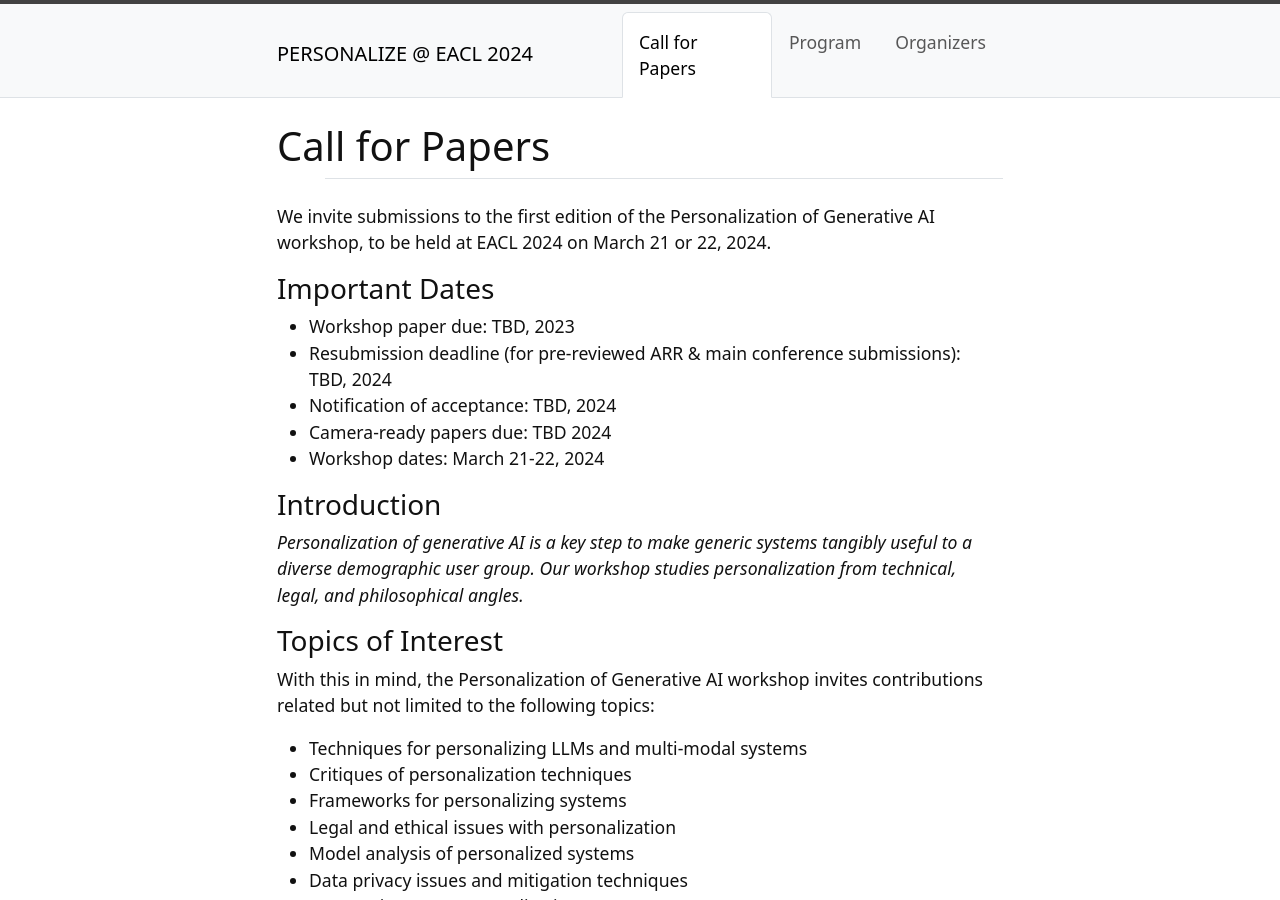
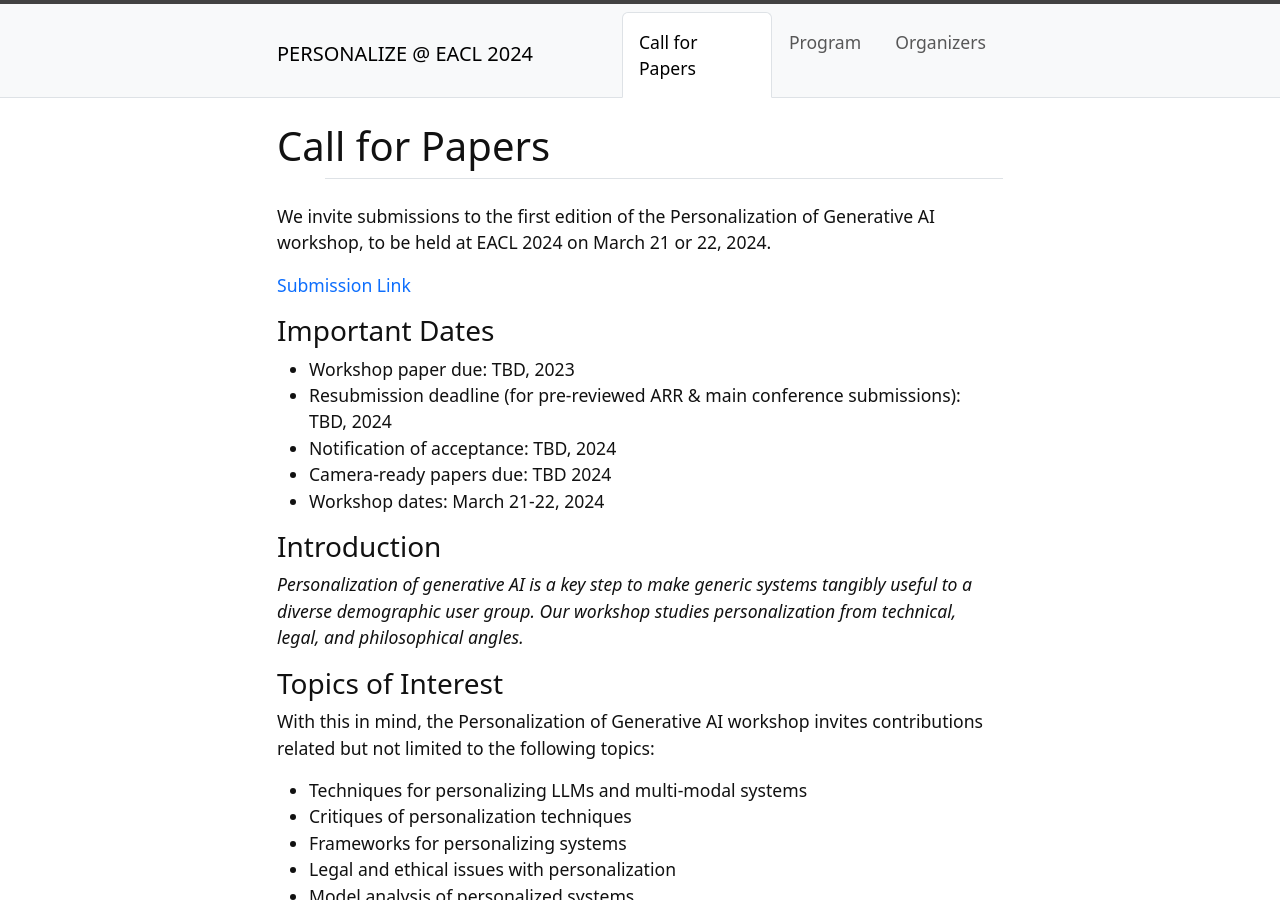
Before and after one commit to genpersonalization/genpersonalization.github.io, a Jekyll site: the page built from content/0-call_for_papers.md, in a window 1280 px wide and 900 px high. Built offline with Jekyll 4.4.1, drawn with Linux system fonts in a browser that asks for light colours.

Commit message:
Update 0-call_for_papers.md

```diff
--- a/content/0-call_for_papers.md
+++ b/content/0-call_for_papers.md
@@ -4,6 +4,8 @@
 ---
 
 We invite submissions to the first edition of the Personalization of Generative AI workshop, to be held at EACL 2024 on March 21 or 22, 2024.
+
+[Submission Link](https://softconf.com/eacl2024/PERSONALIZE-2024/)
 
 ### Important Dates
 * Workshop paper due: TBD, 2023
```
